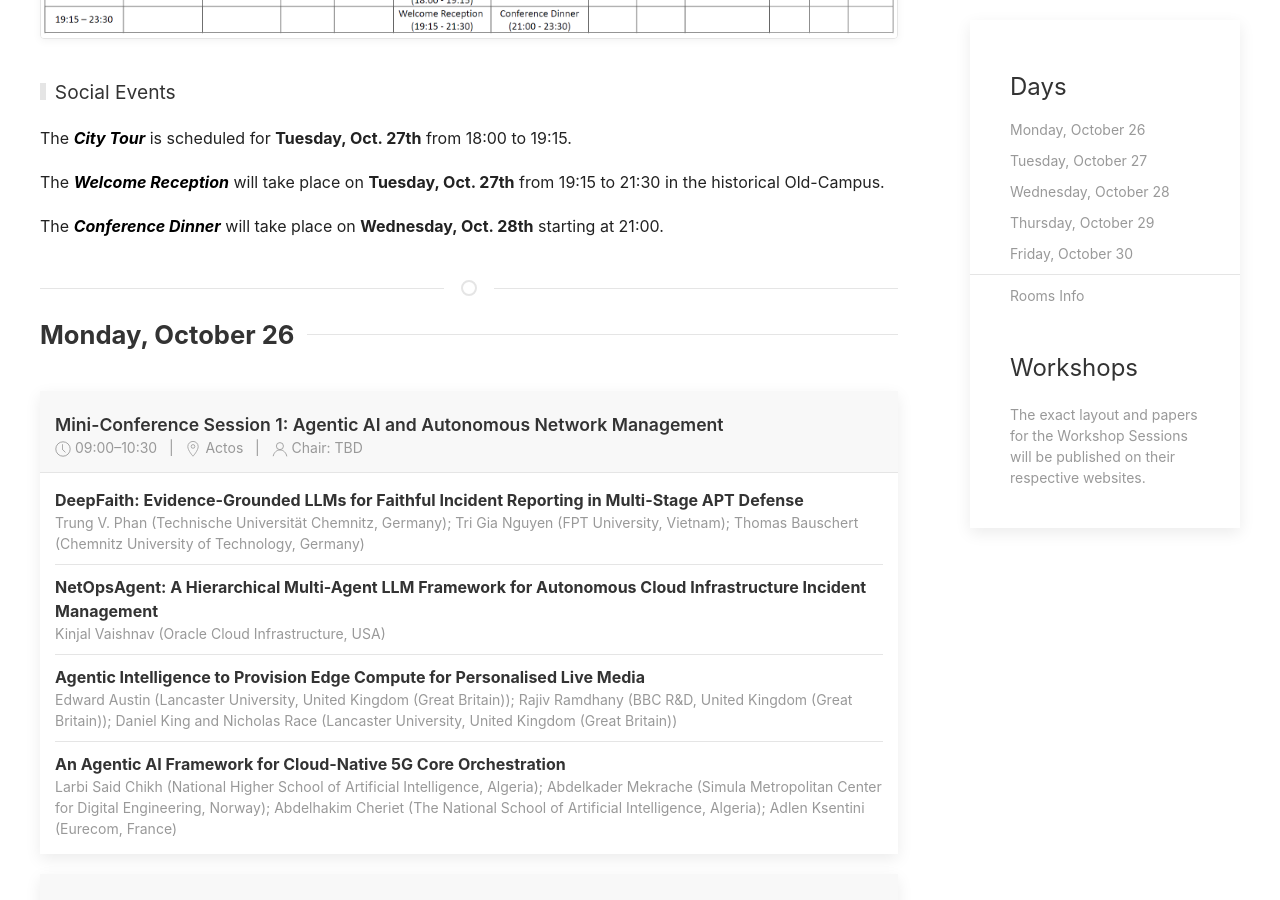
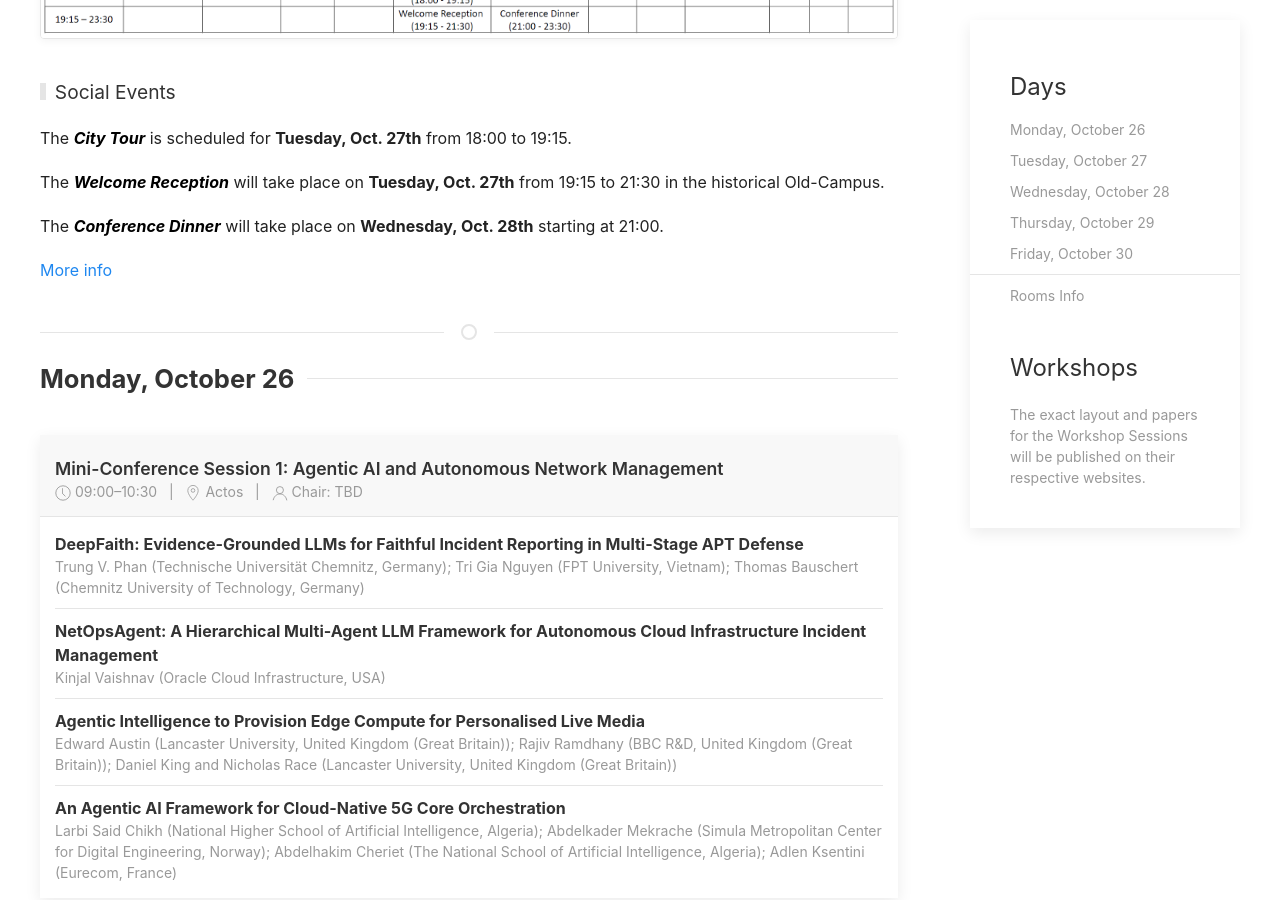
Before and after one commit to stuartclayman/cnsm-2026-website, a Jekyll site: the page built from program.html, in a window 1280 px wide and 900 px high, scrolled down 1083 px. Built offline with Jekyll 4.4.1, drawn with Linux system fonts in a browser that asks for light colours; nearby versions of some CDN libraries.

Commit message:
Added more info link

```diff
--- a/program.html
+++ b/program.html
@@ -26,6 +26,7 @@ title: Program
       <p>The <em>City Tour</em> is scheduled for <strong>Tuesday, Oct. 27th</strong> from 18:00 to 19:15.</p>
       <p>The <em>Welcome Reception</em> will take place on <strong>Tuesday, Oct. 27th</strong> from 19:15 to 21:30 in the historical Old-Campus.</p>
       <p>The <em>Conference Dinner</em> will take place on <strong>Wednesday, Oct. 28th</strong> starting at 21:00.</p>
+      <p><a href="locality.html#social">More info</a></p>
       <hr class="uk-divider-icon uk-margin-medium-top">
 
       <a name="MondayOctober26"></a>
```
